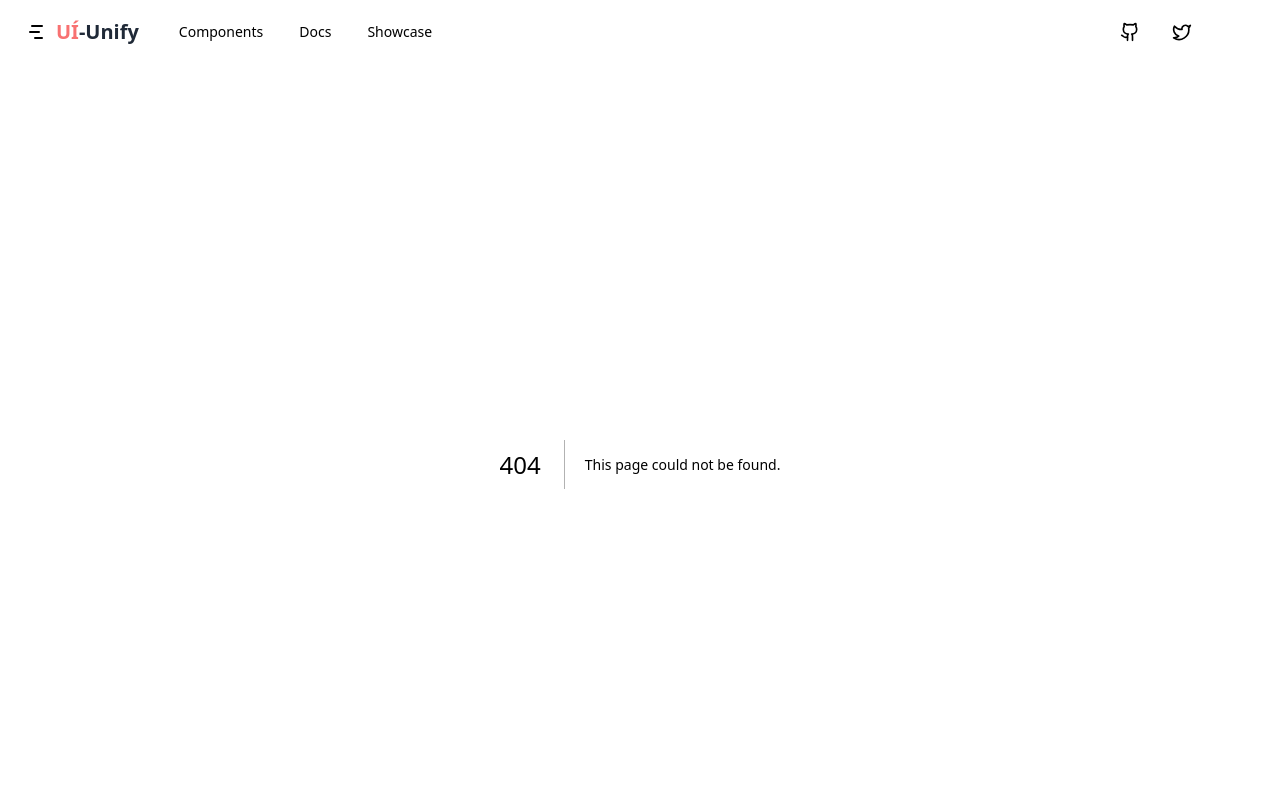
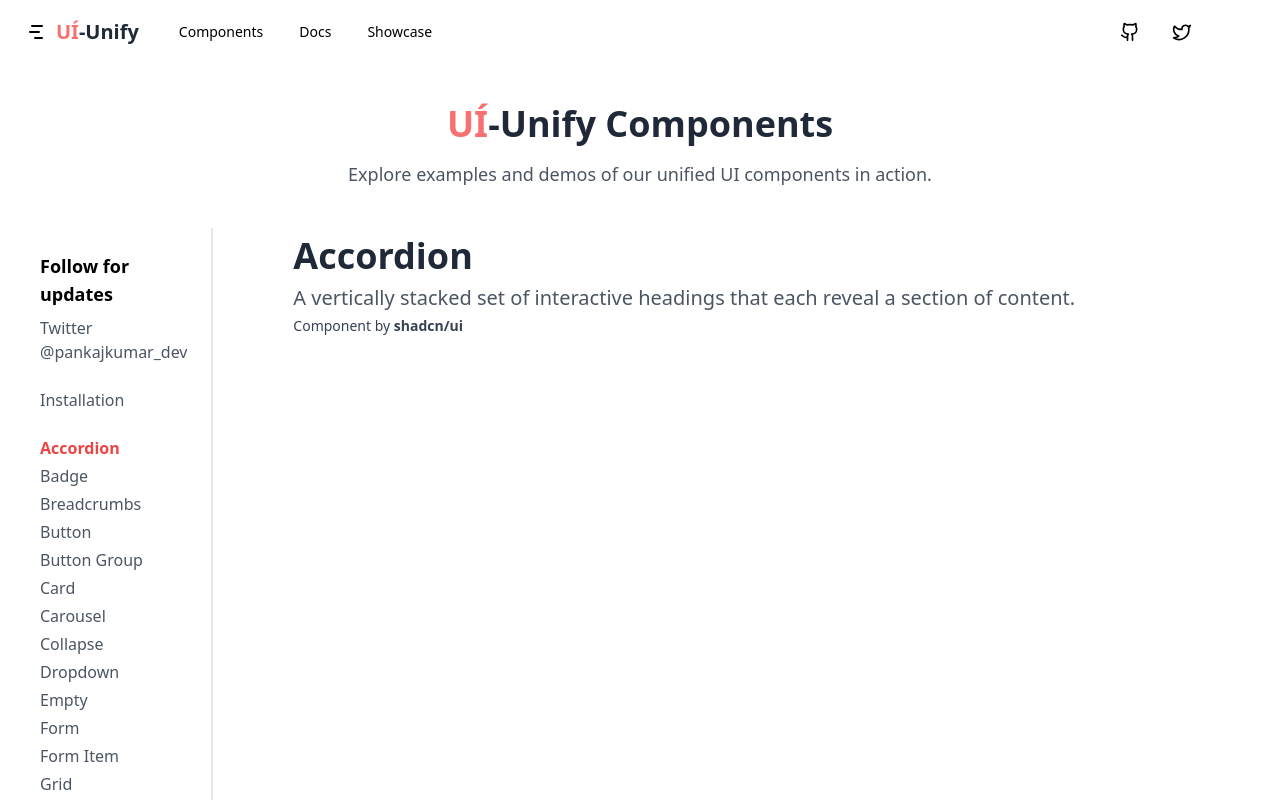
Before and after one commit to rishavchand/ui-unify, a Next.js app: page /components/Accordion in a window 1280 px wide. Before the commit this address had no page. Shown: the top 800 px of the page. Built offline with nearby package versions, Linux system fonts and the light colour scheme.

Commit message:
feat: add Accordion component and implement Tabs functionality

```diff
--- a/app/(components)/components.ts
+++ b/app/(components)/components.ts
@@ -21,12 +21,8 @@
     Components: 'Components ',
     children: [
       {
-        label: 'Alert',
-        Link: '/components/Alert',
-      },
-      {
-        label: 'Avatar',
-        Link: '/components/Avatar',
+        label: 'Accordion',
+        Link: '/components/Accordion',
       },
       {
         label: 'Badge',
@@ -88,7 +84,6 @@
         label: 'Input Number',
         Link: '/components/InputNumber',
       },
-
     ],
   },
 ];
--- /dev/null
+++ b/app/(components)/components/Accordion/page.tsx
@@ -0,0 +1,23 @@
+import H1 from '@/components/ui/heading';
+import P2 from '@/components/ui/Paragraph';
+import P1 from '@/components/ui/Paragraph1';
+import React from 'react';
+
+const page = () => {
+  return (
+    <div className='md:px-20 px-4'>
+      <div className='flex flex-col md:space-y-2 space-y-1'>
+      <H1 H1="Accordion" />
+      <div className='flex flex-col md:space-y-1'>
+      <P1
+        P1="A vertically stacked set of interactive headings that each reveal a
+        section of content."
+      />
+      <P2 Lib="shadcn/ui" />
+      </div>
+      </div>
+    </div>
+  );
+};
+
+export default page;
--- a/app/(components)/components/Alert/page.tsx
+++ /dev/null
@@ -1,9 +0,0 @@
-import React from 'react'
-
-const page = () => {
-  return (
-    <div>page</div>
-  )
-}
-
-export default page
--- a/app/globals.css
+++ b/app/globals.css
@@ -36,7 +36,8 @@
   }
 
   body {
-    @apply bg-white text-black dark:bg-[#121212] dark:text-white; /* Apply Tailwind defaults */
+    @apply bg-white text-black dark:bg-[#121212] dark:text-white;
+    scroll-behavior: smooth;
   }
 }
 
--- /dev/null
+++ b/components/ui/Paragraph.tsx
@@ -0,0 +1,8 @@
+export default function P2({ Lib }: { Lib: string }) {
+  return (
+    <p className="text-sm text-gray-700 dark:text-gray-300">
+      Component by
+      <span className="font-semibold"> {Lib}</span>
+    </p>
+  );
+}
--- /dev/null
+++ b/components/ui/Paragraph1.tsx
@@ -0,0 +1,7 @@
+export default function P1({ P1 }: { P1: string }) {
+  return (
+    <p className="text-base sm:text-lg md:text-xl text-gray-600 dark:text-gray-400">
+      {P1}
+    </p>
+  );
+}
--- /dev/null
+++ b/components/ui/heading.tsx
@@ -0,0 +1,7 @@
+export default function H1({ H1 }: { H1: string }) {
+  return (
+    <h1 className="text-2xl sm:text-3xl md:text-4xl  font-bold text-gray-800 dark:text-white">
+      {H1}
+    </h1>
+  );
+}
--- /dev/null
+++ b/components/ui/tabs.tsx
@@ -0,0 +1,55 @@
+"use client"
+
+import * as React from "react"
+import * as TabsPrimitive from "@radix-ui/react-tabs"
+
+import { cn } from "@/lib/utils"
+
+const Tabs = TabsPrimitive.Root
+
+const TabsList = React.forwardRef<
+  React.ElementRef<typeof TabsPrimitive.List>,
+  React.ComponentPropsWithoutRef<typeof TabsPrimitive.List>
+>(({ className, ...props }, ref) => (
+  <TabsPrimitive.List
+    ref={ref}
+    className={cn(
+      "inline-flex h-9 items-center justify-center rounded-lg bg-muted p-1 text-muted-foreground",
+      className
+    )}
+    {...props}
+  />
+))
+TabsList.displayName = TabsPrimitive.List.displayName
+
+const TabsTrigger = React.forwardRef<
+  React.ElementRef<typeof TabsPrimitive.Trigger>,
+  React.ComponentPropsWithoutRef<typeof TabsPrimitive.Trigger>
+>(({ className, ...props }, ref) => (
+  <TabsPrimitive.Trigger
+    ref={ref}
+    className={cn(
+      "inline-flex items-center justify-center whitespace-nowrap rounded-md px-3 py-1 text-sm font-medium ring-offset-background transition-all focus-visible:outline-none focus-visible:ring-2 focus-visible:ring-ring focus-visible:ring-offset-2 disabled:pointer-events-none disabled:opacity-50 data-[state=active]:bg-background data-[state=active]:text-foreground data-[state=active]:shadow",
+      className
+    )}
+    {...props}
+  />
+))
+TabsTrigger.displayName = TabsPrimitive.Trigger.displayName
+
+const TabsContent = React.forwardRef<
+  React.ElementRef<typeof TabsPrimitive.Content>,
+  React.ComponentPropsWithoutRef<typeof TabsPrimitive.Content>
+>(({ className, ...props }, ref) => (
+  <TabsPrimitive.Content
+    ref={ref}
+    className={cn(
+      "mt-2 ring-offset-background focus-visible:outline-none focus-visible:ring-2 focus-visible:ring-ring focus-visible:ring-offset-2",
+      className
+    )}
+    {...props}
+  />
+))
+TabsContent.displayName = TabsPrimitive.Content.displayName
+
+export { Tabs, TabsList, TabsTrigger, TabsContent }
--- a/package.json
+++ b/package.json
@@ -12,6 +12,7 @@
     "@nextui-org/snippet": "^2.2.8",
     "@radix-ui/react-accordion": "^1.2.2",
     "@radix-ui/react-icons": "^1.3.2",
+    "@radix-ui/react-tabs": "^1.1.2",
     "class-variance-authority": "^0.7.1",
     "clsx": "^2.1.1",
     "framer-motion": "^11.15.0",
```
Also changed, not shown: 1 other file (tests, documents, lock files or other folders). Lines whose indentation alone changed are shown as unchanged.
